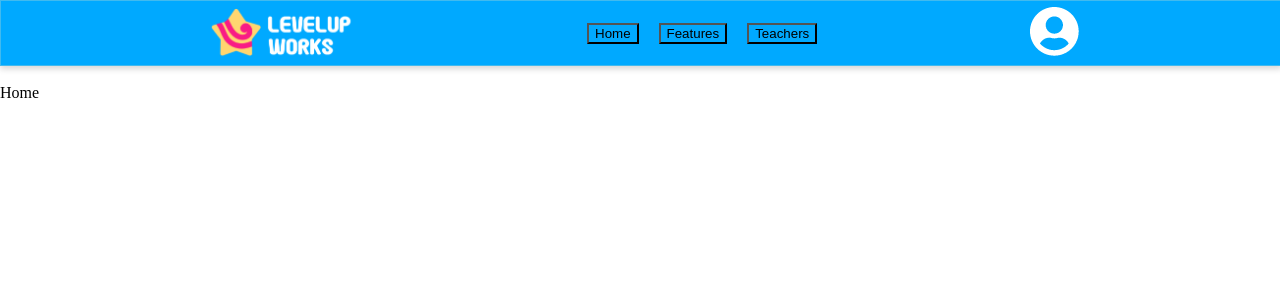
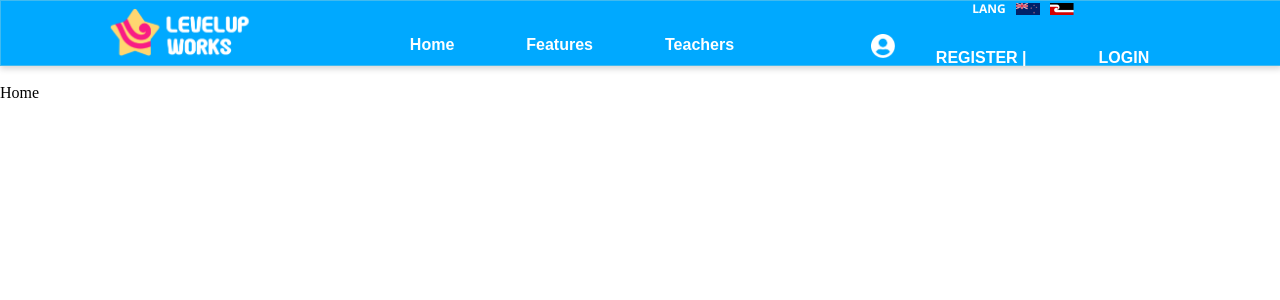
Before and after one commit to Mission-Ready/2402-L4FT13-missionx-frontend-t2, a React (Vite) app: page / in a window 1280 px wide. Shown: the top 300 px of the page. Built offline with nearby package versions, Linux system fonts and the light colour scheme.

Commit message:
Added the font and flags to the nav bar

```diff
--- a/src/common/NavBar.jsx
+++ b/src/common/NavBar.jsx
@@ -3,12 +3,14 @@ import {Link} from "react-router-dom"
 import styles from './NavBar.module.css'
 import Logo from  "../assets/NavBar/LevelUpWorks-white.png"
 import User from  "../assets/NavBar/Avatar-white.png"
+import NZFlag from "../assets/NavBar/NZFlag.png"
+import MaoriFlag from "../assets/NavBar/MaoriFlag.png"
 
 export default function NavBar() {
   return (
     <div className={styles.mainBar}>
         <img className={styles.logo} src={Logo} alt="Logo image"/>
-      <nav>
+      <nav className={styles.nav}>
         <Link to="/">
         <button className={styles.btn}>Home</button>
         </Link>
@@ -19,8 +21,17 @@ export default function NavBar() {
         <button className={styles.btn}>Teachers</button>
         </Link>
       </nav>
-      <div>
-        <img className={styles.userImage} src={User} alt="User image"/>
+      <div className={styles.rightSide}>
+        <div className={styles.flagContainer}>
+          <p style={{marginRight: "5px"}}>LANG</p>
+          <img className={styles.flag} src={NZFlag} alt="NZ Flag"/>
+          <img className={styles.flag} src={MaoriFlag} alt="Maori Flag"/>
+        </div>
+        <div className={styles.userProfile}>
+          <img className={styles.userImage} src={User} alt="User image"/>
+          <button className={styles.btn}>REGISTER |</button>
+          <button className={styles.btn}>LOGIN</button>
+        </div>
       </div>
     </div>
   )
--- a/src/common/NavBar.module.css
+++ b/src/common/NavBar.module.css
@@ -1,7 +1,4 @@
-.btn{
-    background-color: unset;
-    margin: 10px;
-}
+@import url('https://fonts.googleapis.com/css2?family=Open+Sans:ital,wght@0,300..800;1,300..800&display=swap');
 
 .mainBar{
     background-color: #00a9ff;
@@ -14,6 +11,23 @@
     align-Items: center;
     box-shadow: 0px 3px 6px #00000029;
     border: 1px solid #41BAEF;
+    font-family: "Open Sans", sans-serif;
+    font-optical-sizing: auto;
+    font-style: normal;
+}
+
+.btn{
+    background-color: unset;
+    border: none;
+    color: white;
+    font-weight: bold;
+    margin: 10px 30px;
+
+    font-size: 16px;
+}
+
+.nav{
+    align-self: self-end;
 }
 
 .logo {
@@ -21,7 +35,35 @@
     padding: 5px;
 
 }
+
 .userImage{
-    height: -webkit-fill-available;
+    /* height: -webkit-fill-available; */
+    height: 24px;
     padding: 5px;
 }
+
+.rightSide{
+    display: flex;
+    flex-direction: column;
+    justify-content: center;
+    align-items: center;
+    font-size: 12px;
+    font-weight: 700;
+}
+
+.flag{
+    margin: 5px;
+    height: 12px;
+    width: 24px;
+}
+
+.flagContainer{
+    display: flex;
+    flex-direction: row;
+    justify-content: center;
+    align-items: center;
+}
+
+.userProfile{
+
+}
```
